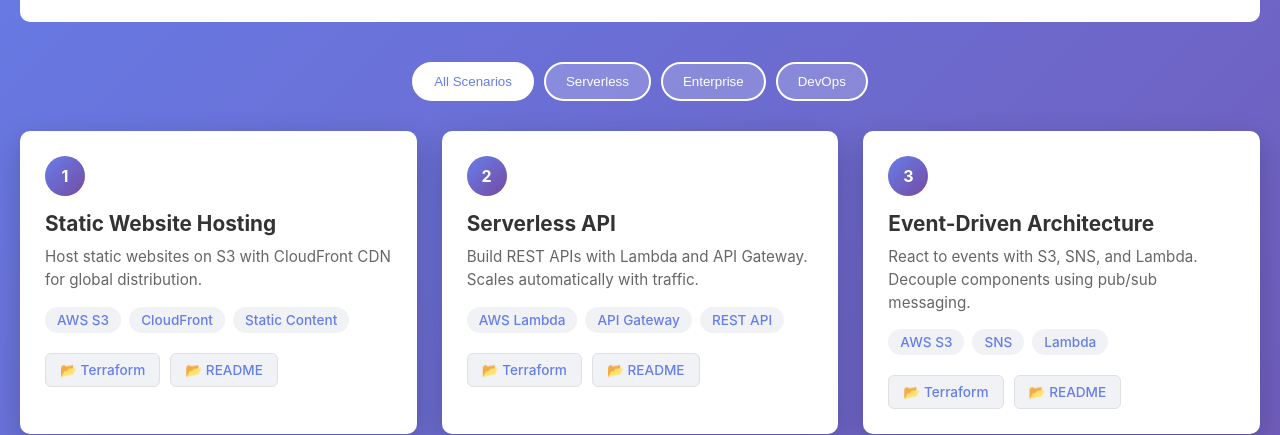
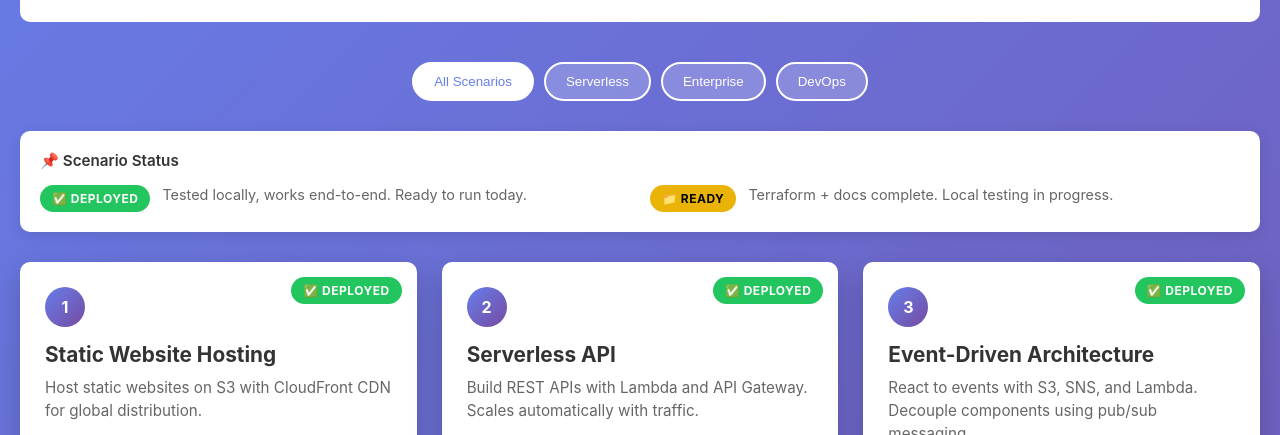
Before and after one commit to baseline0/cloud-patterns, a website: page architecture/index.html in a window 1280 px wide. Shown: the part 310-745 px from the top of the page. Drawn offline with Linux system fonts and the light colour scheme.

Commit message:
feat: Add status badges and quick-start copy buttons (Steps 2-3)
Status badges:
- ✅ Deployed (scenarios 1-5): Tested locally, ready to run today
- 📁 Ready (scenarios 6-10): Terraform + docs complete, testing in progress
- Added legend explaining each status level

Quick-start copy buttons:
- One-click command copy for each scenario
- Toast notification confirms copy success
- Reduces friction: no more README hunting

Updated scenarios data with status and quickStart command for each.

```diff
--- a/architecture/index.html
+++ b/architecture/index.html
@@ -207,6 +207,92 @@
         .hidden {
             display: none;
         }
+
+        .status-badge {
+            position: absolute;
+            top: 15px;
+            right: 15px;
+            padding: 6px 12px;
+            border-radius: 20px;
+            font-size: 0.75em;
+            font-weight: 700;
+            text-transform: uppercase;
+            letter-spacing: 0.5px;
+        }
+
+        .status-badge.deployed {
+            background: #22c55e;
+            color: white;
+        }
+
+        .status-badge.ready {
+            background: #eab308;
+            color: black;
+        }
+
+        .scenario-card {
+            position: relative;
+        }
+
+        .legend {
+            background: white;
+            border-radius: 10px;
+            padding: 20px;
+            margin-bottom: 30px;
+            box-shadow: 0 4px 15px rgba(0,0,0,0.1);
+        }
+
+        .legend-title {
+            font-weight: 600;
+            color: #333;
+            margin-bottom: 15px;
+            font-size: 0.95em;
+        }
+
+        .legend-items {
+            display: grid;
+            grid-template-columns: repeat(auto-fit, minmax(250px, 1fr));
+            gap: 20px;
+        }
+
+        .legend-item {
+            display: flex;
+            gap: 12px;
+            align-items: start;
+        }
+
+        .legend-item .status-badge {
+            position: static;
+            white-space: nowrap;
+            flex-shrink: 0;
+        }
+
+        .legend-description {
+            color: #666;
+            font-size: 0.9em;
+            line-height: 1.4;
+        }
+
+        .toast {
+            position: fixed;
+            bottom: 20px;
+            right: 20px;
+            background: #22c55e;
+            color: white;
+            padding: 12px 20px;
+            border-radius: 8px;
+            font-weight: 600;
+            opacity: 0;
+            transform: translateY(20px);
+            transition: all 0.3s ease;
+            z-index: 1000;
+            box-shadow: 0 4px 12px rgba(0,0,0,0.15);
+        }
+
+        .toast.show {
+            opacity: 1;
+            transform: translateY(0);
+        }
     </style>
 </head>
 <body>
@@ -242,6 +328,20 @@
             <button class="filter-btn" onclick="filterScenarios('devops')">DevOps</button>
         </div>
 
+        <div class="legend">
+            <div class="legend-title">📌 Scenario Status</div>
+            <div class="legend-items">
+                <div class="legend-item">
+                    <span class="status-badge deployed">✅ Deployed</span>
+                    <div class="legend-description">Tested locally, works end-to-end. Ready to run today.</div>
+                </div>
+                <div class="legend-item">
+                    <span class="status-badge ready">📁 Ready</span>
+                    <div class="legend-description">Terraform + docs complete. Local testing in progress.</div>
+                </div>
+            </div>
+        </div>
+
         <div class="scenarios-grid" id="scenarios">
             <!-- Scenarios will be generated here -->
         </div>
@@ -264,6 +364,8 @@
                 description: "Host static websites on S3 with CloudFront CDN for global distribution.",
                 technologies: ["AWS S3", "CloudFront", "Static Content"],
                 tags: ["serverless", "basic"],
+                status: "deployed",
+                quickStart: "bash scenarios/01-static-website/local-setup.sh",
                 links: [
                     { title: "Terraform", url: "https://github.com/baseline0/cloud-patterns/blob/main/scenarios/01-static-website/terraform/main.tf" },
                     { title: "README", url: "https://github.com/baseline0/cloud-patterns/blob/main/scenarios/01-static-website/README.md" }
@@ -275,6 +377,8 @@
                 description: "Build REST APIs with Lambda and API Gateway. Scales automatically with traffic.",
                 technologies: ["AWS Lambda", "API Gateway", "REST API"],
                 tags: ["serverless", "basic"],
+                status: "deployed",
+                quickStart: "bash scenarios/02-serverless-api/local-setup.sh",
                 links: [
                     { title: "Terraform", url: "https://github.com/baseline0/cloud-patterns/blob/main/scenarios/02-serverless-api/terraform/main.tf" },
                     { title: "README", url: "https://github.com/baseline0/cloud-patterns/blob/main/scenarios/02-serverless-api/README.md" }
@@ -286,6 +390,8 @@
                 description: "React to events with S3, SNS, and Lambda. Decouple components using pub/sub messaging.",
                 technologies: ["AWS S3", "SNS", "Lambda"],
                 tags: ["serverless", "intermediate"],
+                status: "deployed",
+                quickStart: "bash scenarios/03-event-driven/local-setup.sh",
                 links: [
                     { title: "Terraform", url: "https://github.com/baseline0/cloud-patterns/blob/main/scenarios/03-event-driven/terraform/main.tf" },
                     { title: "README", url: "https://github.com/baseline0/cloud-patterns/blob/main/scenarios/03-event-driven/README.md" }
@@ -297,6 +403,8 @@
                 description: "Combine DynamoDB, Lambda, and API Gateway for a complete data API with create, read, update, delete operations.",
                 technologies: ["AWS DynamoDB", "Lambda", "API Gateway"],
                 tags: ["serverless", "intermediate"],
+                status: "deployed",
+                quickStart: "bash scenarios/04-crud-api/local-setup.sh",
                 links: [
                     { title: "Terraform", url: "https://github.com/baseline0/cloud-patterns/blob/main/scenarios/04-crud-api/terraform/main.tf" },
                     { title: "README", url: "https://github.com/baseline0/cloud-patterns/blob/main/scenarios/04-crud-api/README.md" }
@@ -308,6 +416,8 @@
                 description: "Classic three-tier architecture with load balancer, application servers, and relational database.",
                 technologies: ["AWS ALB", "EC2", "RDS"],
                 tags: ["enterprise", "intermediate"],
+                status: "deployed",
+                quickStart: "bash scenarios/05-3tier-web/local-setup.sh",
                 links: [
                     { title: "Terraform", url: "https://github.com/baseline0/cloud-patterns/blob/main/scenarios/05-3tier-web/terraform/main.tf" },
                     { title: "README", url: "https://github.com/baseline0/cloud-patterns/blob/main/scenarios/05-3tier-web/README.md" }
@@ -319,6 +429,8 @@
                 description: "Automate build, test, and deploy with GitHub Actions, CodeBuild, and CodeDeploy.",
                 technologies: ["GitHub Actions", "CodeBuild", "CodeDeploy"],
                 tags: ["devops", "intermediate"],
+                status: "ready",
+                quickStart: "bash scenarios/06-cicd-pipeline/setup.sh",
                 links: [
                     { title: "README", url: "https://github.com/baseline0/cloud-patterns/blob/main/scenarios/06-cicd-pipeline/README.md" }
                 ]
@@ -329,6 +441,8 @@
                 description: "Collect metrics, logs, and alarms with CloudWatch. Set up dashboards and alerts for production workloads.",
                 technologies: ["AWS CloudWatch", "SNS", "Alarms"],
                 tags: ["devops", "intermediate"],
+                status: "ready",
+                quickStart: "bash scenarios/07-monitoring/setup.sh",
                 links: [
                     { title: "README", url: "https://github.com/baseline0/cloud-patterns/blob/main/scenarios/07-monitoring/README.md" }
                 ]
@@ -339,6 +453,8 @@
                 description: "Process streaming data with Kinesis, Lambda, and DynamoDB for real-time analytics.",
                 technologies: ["AWS Kinesis", "Lambda", "DynamoDB"],
                 tags: ["intermediate", "advanced"],
+                status: "ready",
+                quickStart: "bash scenarios/08-streaming/setup.sh",
                 links: [
                     { title: "README", url: "https://github.com/baseline0/cloud-patterns/blob/main/scenarios/08-streaming/README.md" }
                 ]
@@ -349,6 +465,8 @@
                 description: "Deploy containerized microservices with ECS or Kubernetes. Service discovery and load balancing included.",
                 technologies: ["AWS ECS", "Kubernetes", "Containers"],
                 tags: ["enterprise", "advanced"],
+                status: "ready",
+                quickStart: "bash scenarios/09-microservices/setup.sh",
                 links: [
                     { title: "README", url: "https://github.com/baseline0/cloud-patterns/blob/main/scenarios/09-microservices/README.md" }
                 ]
@@ -359,11 +477,34 @@
                 description: "Active-active and active-passive failover strategies. Achieve high availability across regions.",
                 technologies: ["Multi-Region", "RTO/RPO", "Failover"],
                 tags: ["enterprise", "advanced"],
+                status: "ready",
+                quickStart: "bash scenarios/10-disaster-recovery/setup.sh",
                 links: [
                     { title: "README", url: "https://github.com/baseline0/cloud-patterns/blob/main/scenarios/10-disaster-recovery/README.md" }
                 ]
             }
         ];
+
+        function showToast(message) {
+            const toast = document.createElement('div');
+            toast.className = 'toast';
+            toast.textContent = message;
+            document.body.appendChild(toast);
+
+            setTimeout(() => toast.classList.add('show'), 10);
+            setTimeout(() => {
+                toast.classList.remove('show');
+                setTimeout(() => toast.remove(), 300);
+            }, 2000);
+        }
+
+        function copyCommand(cmd) {
+            navigator.clipboard.writeText(cmd).then(() => {
+                showToast('📋 Command copied!');
+            }).catch(() => {
+                showToast('❌ Failed to copy');
+            });
+        }
 
         function renderScenarios(filter = 'all') {
             const container = document.getElementById('scenarios');
@@ -374,14 +515,26 @@
                     return;
                 }
 
+                const statusIcon = scenario.status === 'deployed' ? '✅' : '📁';
+                const statusClass = scenario.status === 'deployed' ? 'deployed' : 'ready';
+                const statusText = scenario.status === 'deployed' ? 'Deployed' : 'Ready';
+
                 const card = document.createElement('div');
                 card.className = 'scenario-card';
+                card.setAttribute('data-status', scenario.status);
                 card.innerHTML = `
+                    <div class="status-badge ${statusClass}">${statusIcon} ${statusText}</div>
                     <div class="scenario-number">${scenario.number}</div>
                     <h2>${scenario.title}</h2>
                     <p class="scenario-description">${scenario.description}</p>
                     <div class="technologies">
                         ${scenario.technologies.map(tech => `<span class="tech-badge">${tech}</span>`).join('')}
+                    </div>
+                    <div class="quick-start" style="margin: 15px 0; padding: 12px; background: #f3f4f6; border-radius: 6px; display: flex; gap: 10px; align-items: center;">
+                        <code style="flex: 1; font-size: 0.85em; color: #666; word-break: break-all;">${scenario.quickStart}</code>
+                        <button onclick="copyCommand('${scenario.quickStart.replace(/'/g, "\\'")}'" style="flex-shrink: 0; padding: 8px 12px; background: white; border: 1px solid #ddd; border-radius: 4px; cursor: pointer; font-weight: 600; white-space: nowrap;">
+                            📋 Copy
+                        </button>
                     </div>
                     <div class="links">
                         ${scenario.links.map(link => `
```
